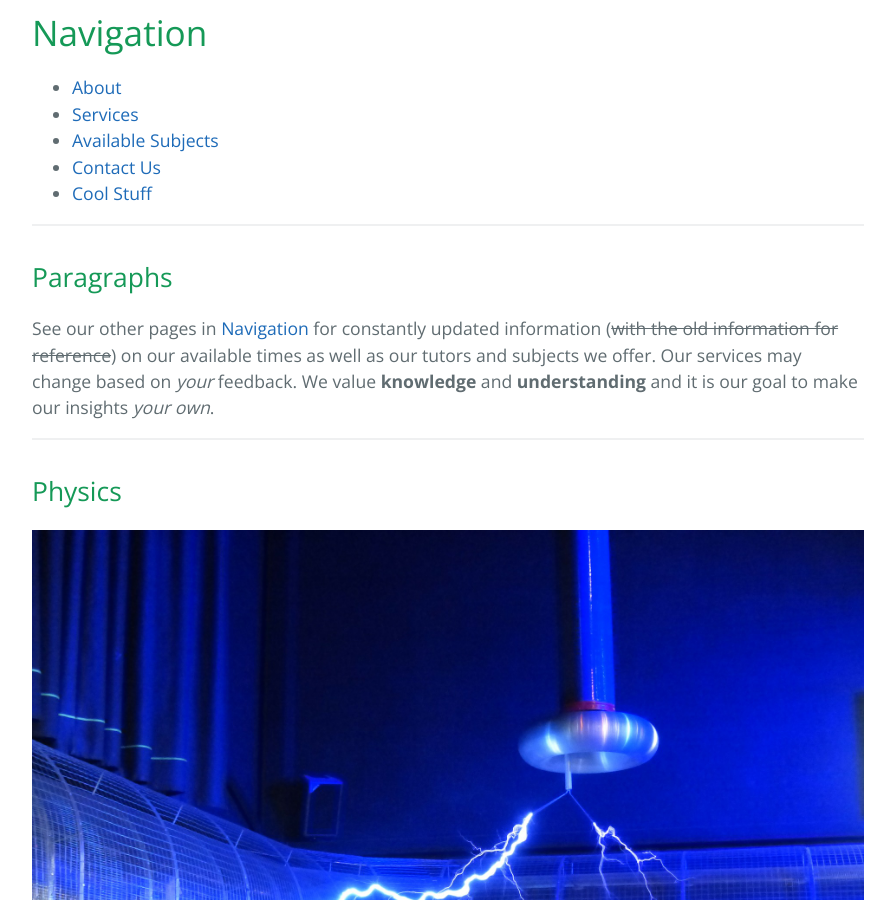
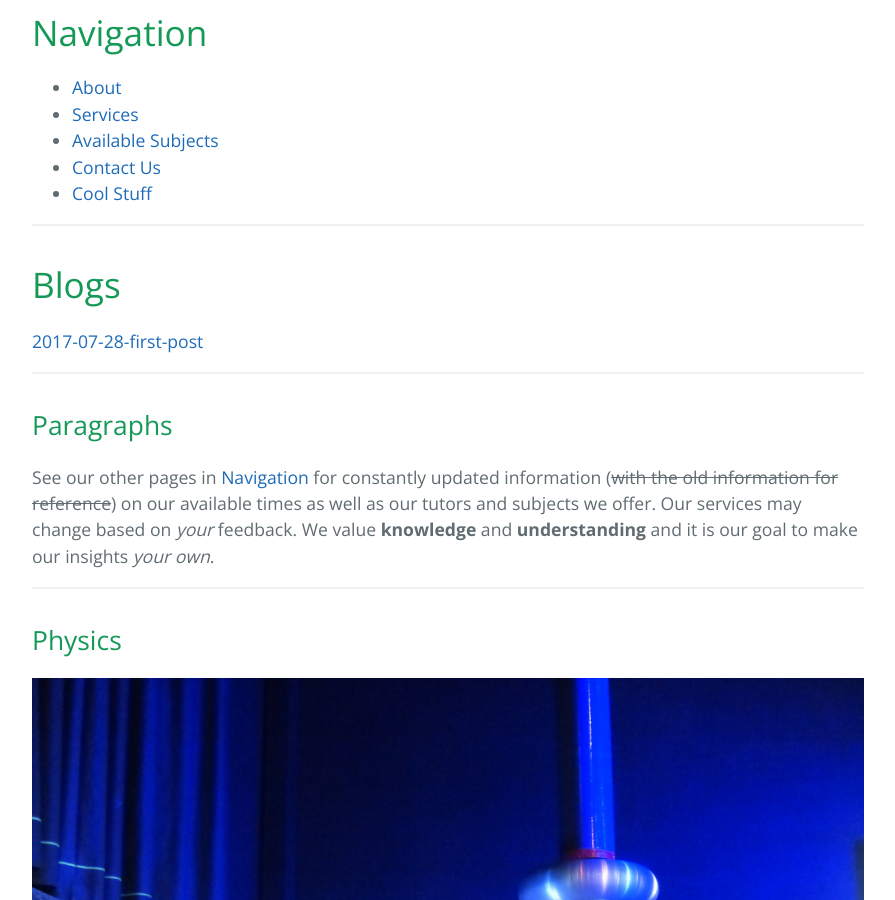
Before and after one commit to HelloBeastie/HelloBeastie.github.io, a Jekyll site: the page built from index.md, in a window 1280 px wide and 900 px high, scrolled down 343 px. Shown: the whole window, without its empty margins (192-1087 px from the left). Built offline with Jekyll 4.4.1, drawn with Linux system fonts in a browser that asks for light colours; our own code applies the rules of GitHub Pages for plain Markdown files.

Commit message:
Include a post?

```diff
--- a/index.md
+++ b/index.md
@@ -9,6 +9,10 @@ layout: default
 * [Available Subjects](available-subjects)
 * [Contact Us](contact-us)
 * [Cool Stuff](cool-stuff)
+
+* * *
+# [](#Blogs)Blogs
+[2017-07-28-first-post](_posts/2017-07-28-first-post)
 
 * * *
 ## [](#Paragraphs)Paragraphs
```
